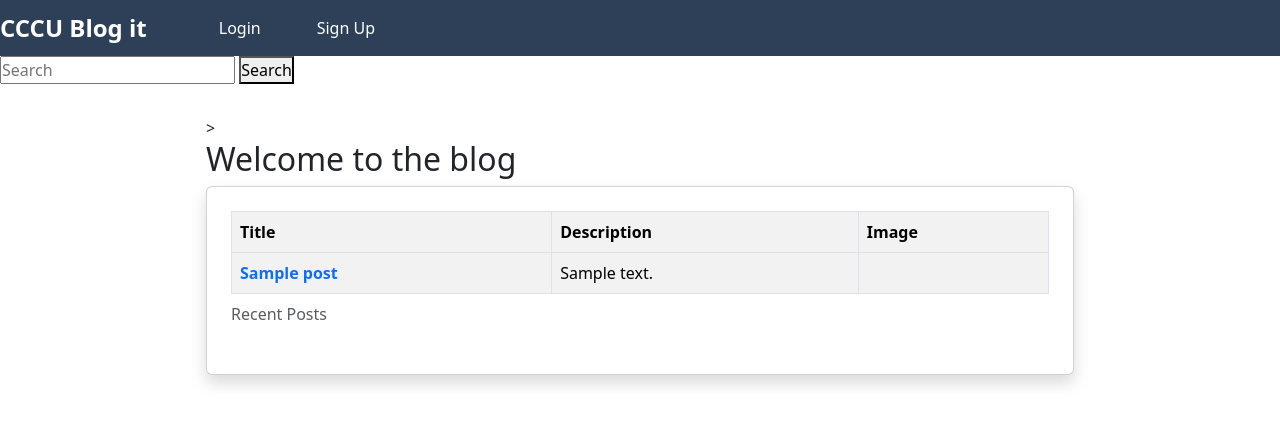
After one commit to AinzuOnDaGit/Framework_assignment2, a Flask app: template Flask/templates/searchPost.html in a window 1280 px wide. The commit adds this page. Shown: the top 425 px of the page. Run offline with Flask 3, Linux system fonts and the light colour scheme; the template is opened without the code that fills it: most values are stand-ins (such as "Sample title", 1, 10 or a date in 2020).

Commit message:
Search bar feature implemented.

```diff
--- a/Flask/server/app.py
+++ b/Flask/server/app.py
@@ -1,3 +1,4 @@
+from tkinter import SE
 from flask import Flask, render_template, request, redirect, url_for, flash, session
 from database import DBSetup, OpenConn
 from flask_login import LoginManager, login_user, logout_user, login_required, current_user
@@ -55,6 +56,13 @@ class User:
 def index():
     with OpenConn() as conn:
         posts = conn.execute("SELECT * FROM finalProjects ORDER BY id DESC LIMIT 3").fetchall()
+    return render_template('index.html', posts=posts)
+
+@app.route('/searchPosts', methods=['GET'])
+def searchPosts():
+    searchTerm = request.args.get('query').strip()
+    with OpenConn() as conn:
+        posts = conn.execute("SELECT * FROM finalProjects WHERE title LIKE ? OR description LIKE ? ORDER BY id DESC LIMIT 3", ('%' + searchTerm + '%', '%' + searchTerm + '%')).fetchall()
     return render_template('index.html', posts=posts)
 
 #SIGN UP ROUTE
--- a/Flask/templates/base.html
+++ b/Flask/templates/base.html
@@ -35,8 +35,8 @@
         </div>
     </nav>
     <!--Search bar-->
-<form action="/search" method="get">
-    <input type="text" name="q" placeholder="Search">
+<form action="{{url_for('searchPosts')}}">
+    <input type="text" name="query" placeholder="Search">
     <button type="submit">Search</button>
 </form>
     <div class="main-content">
--- /dev/null
+++ b/Flask/templates/searchPost.html
@@ -0,0 +1,47 @@
+{% extends "base.html" %}
+
+{% block title %} CCCU Blog {% endblock %}
+
+{% block content %}
+
+<!--View blog post in welcome page-->>
+<h2>Welcome to the blog</h2>
+<div class="card shadow p-4 rounded-2">
+    <table class="table table-striped table-bordered table-hover">
+        <caption class="text-muted"> Recent Posts</caption>
+
+        <thead class="table-light"></thead>
+        <tr>
+            <th scope="col"> Title </th>
+            <th scope="col"> Description</th>
+            <th scope="col"> Image</th>
+        </tr>
+        </thead>
+
+        <!--Blog posting-->
+        <tbody>
+            {% for post in posts %}
+            <tr>
+                <td>
+                    <a href="{{ url_for('view_post', post_id=post.id) }}"
+                       class="text-decoration-none fw-bold">
+                        {{ post.title }}
+                    </a>
+                </td>
+                <td>{{ post.description[:120] }}{% if post.description|length > 120 %}...{% endif %}</td>
+                <td>
+                    {% if post.image_filename %}
+                    <img src="{{ url_for('static', filename='uploads/' ~ post.image_filename) }}"
+                         style="max-width: 150px; height: auto; border-radius: 5px;">
+                    {% endif %}
+                </td>
+            </tr>
+            {% endfor %}
+        </tbody>
+
+
+
+        </form>
+    </table>
+
+    {% endblock %}
```
